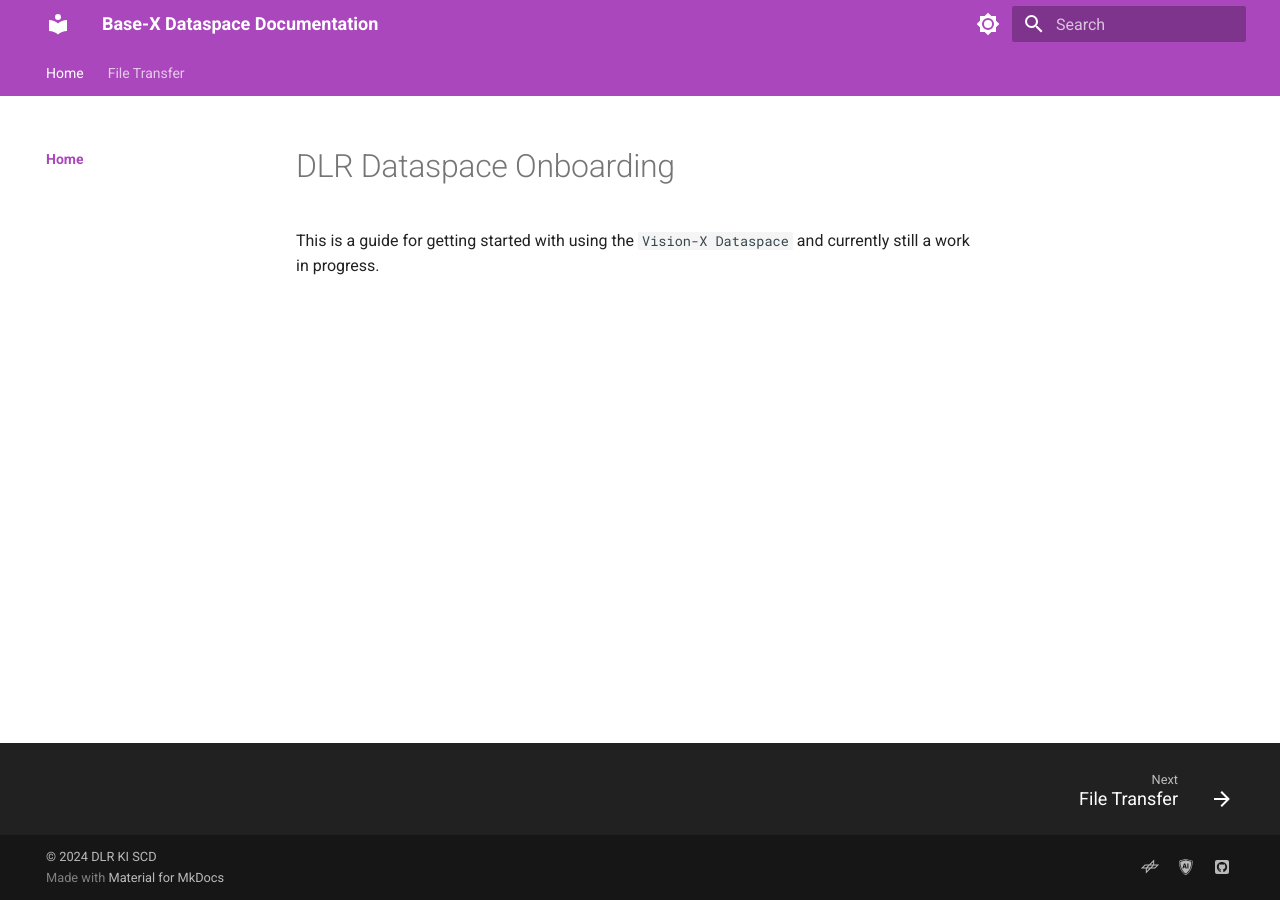
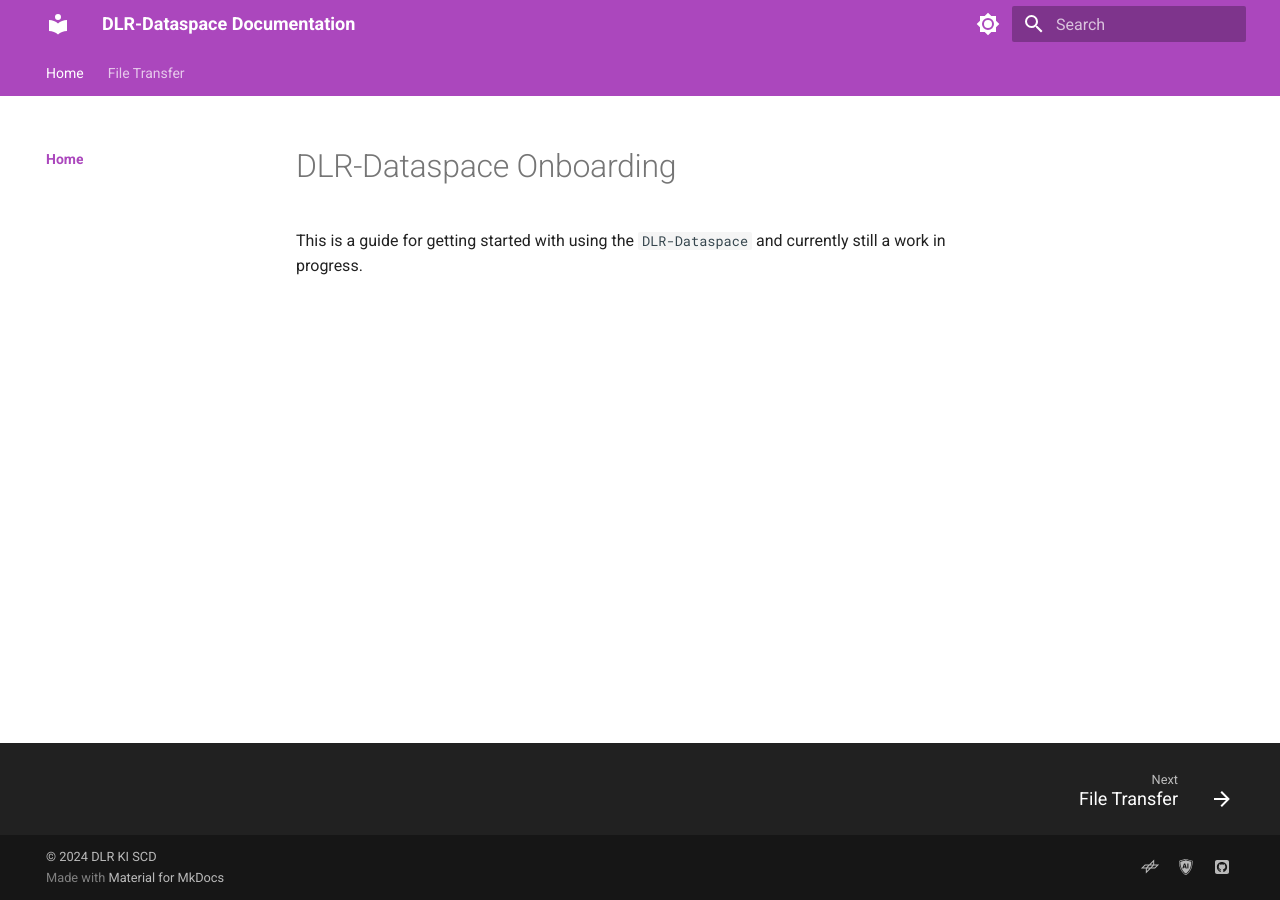
Before and after one commit to vision-x-dataspace/dlr-dataspace-onboarding, an MkDocs documentation site: the page built from docs/index.md, in a window 1280 px wide. Built offline with MkDocs 1.6.1 and Material for MkDocs 9.7.7, drawn with Linux system fonts in a browser that asks for light colours; nearby versions of some CDN libraries; library files that are not in the unit come from our copies.

Commit message:
Changed naming of the dataspace to be consistent

```diff
--- a/docs/index.md
+++ b/docs/index.md
@@ -1,3 +1,3 @@
-# DLR Dataspace Onboarding
+# DLR-Dataspace Onboarding
 
-This is a guide for getting started with using the `Vision-X Dataspace` and currently still a work in progress.
+This is a guide for getting started with using the `DLR-Dataspace` and currently still a work in progress.
--- a/mkdocs.yml
+++ b/mkdocs.yml
@@ -3,7 +3,7 @@
 #
 # SPDX-License-Identifier: Apache-2.0
 
-site_name: Base-X Dataspace Documentation
+site_name: DLR-Dataspace Documentation
 
 theme:
   name: material
```
Also changed, not shown: README.md (+1 -1 lines), docs/file-transfer/manual/index.md (+1 -1 lines), docs/file-transfer/postman/index.md (+1 -1 lines), docs/file-transfer/python/index.md (+1 -1 lines).
